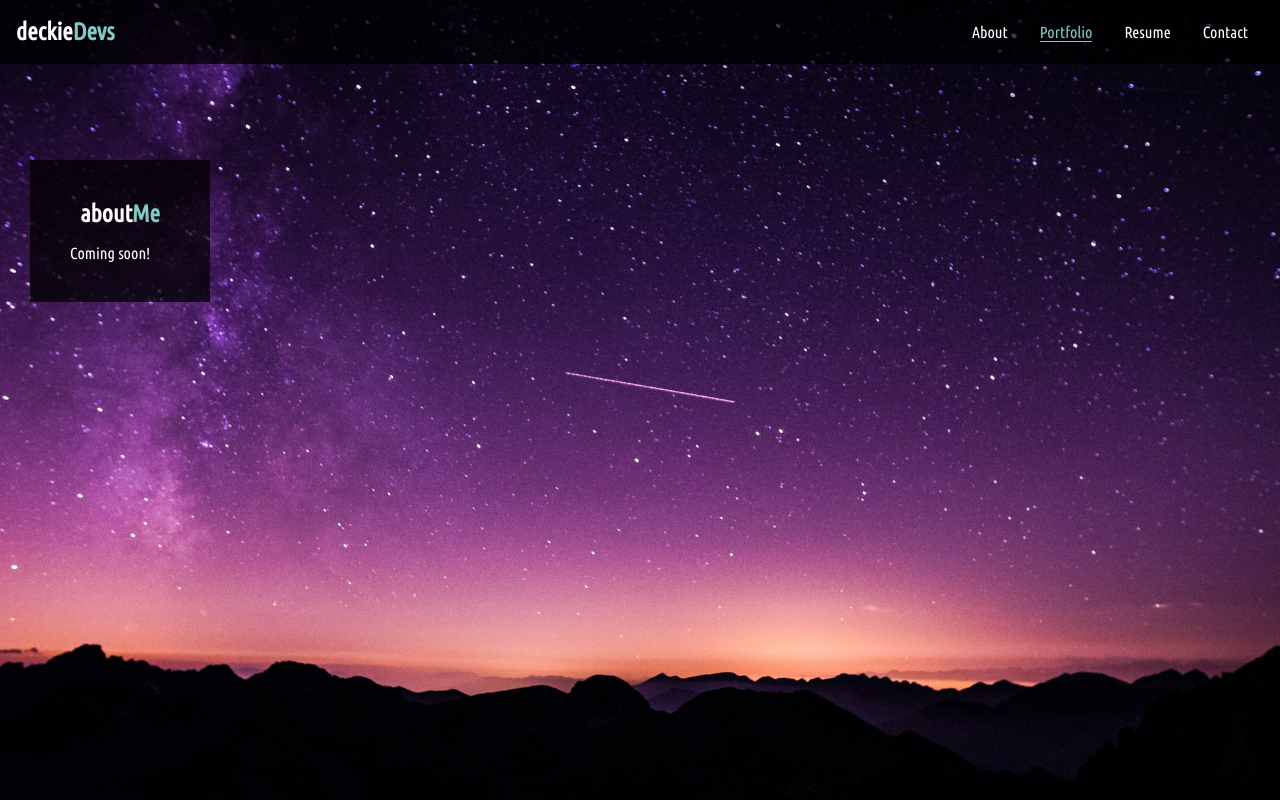
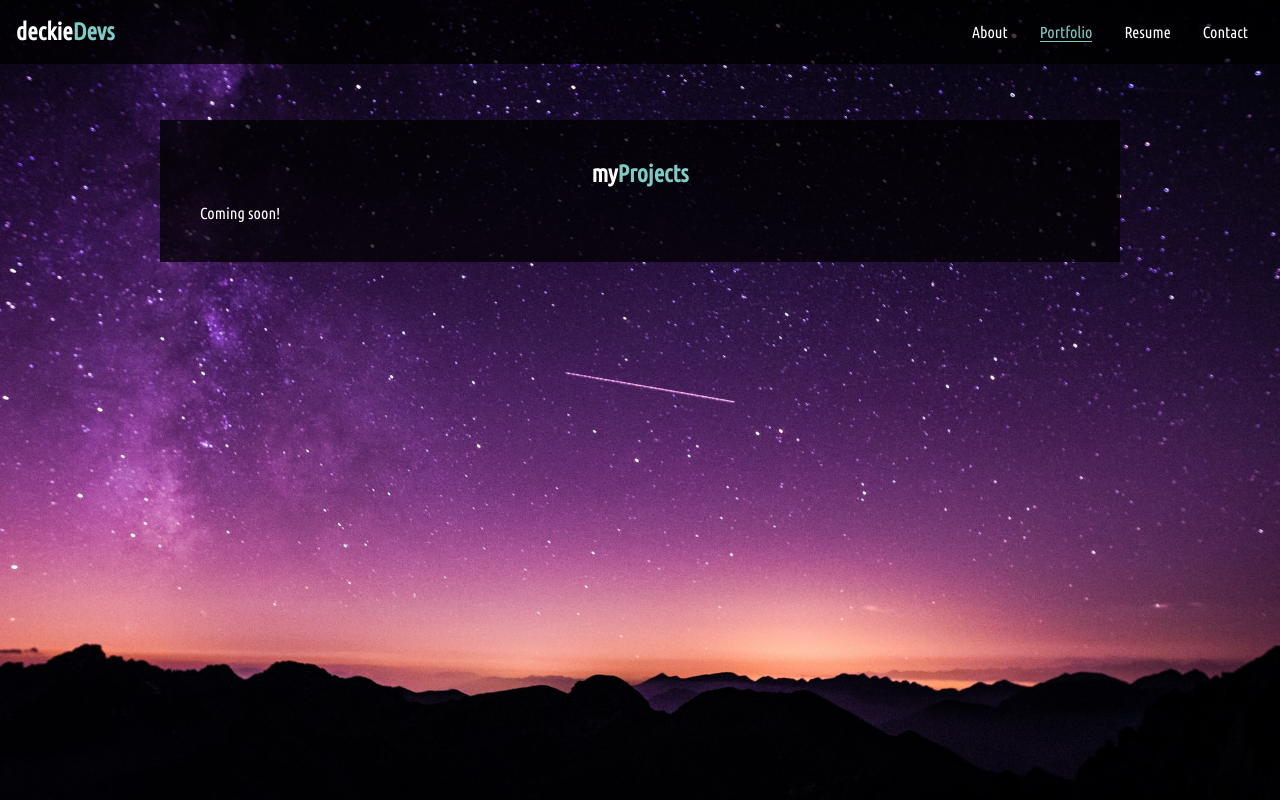
Before and after one commit to deckiedevs/deckiedevs.github.io, a React (Create React App) app: page / in a window 1280 px wide. Both pictures are taken after a click on the item "Portfolio". Built offline with nearby package versions, Linux system fonts and the light colour scheme.

Commit message:
uninstalled material-ui

```diff
--- a/package.json
+++ b/package.json
@@ -30,7 +30,6 @@
     ]
   },
   "dependencies": {
-    "@material-ui/core": "^4.11.3",
     "@testing-library/jest-dom": "^5.11.9",
     "@testing-library/react": "^11.2.5",
     "@testing-library/user-event": "^12.8.3",
--- a/routes/apiRoutes/index.js
+++ /dev/null
@@ -1,6 +0,0 @@
-const router = require('express').Router();
-const projectRoutes = require('./projectRoutes');
-
-router.use(projectRoutes);
-
-module.exports = router;
--- a/src/components/Portfolio/index.js
+++ b/src/components/Portfolio/index.js
@@ -1,5 +1,4 @@
 import React from 'react';
-import Grid from '@material-ui/core/Grid';
 
 function Portfolio() {
 
@@ -68,25 +67,11 @@ function Portfolio() {
     ]
 
     return (
-        <section className="flex-row justify-center">
-            <Grid
-                container
-                direction="row"
-                justify="center"
-                xs={10}
-                md={9}
-                className="bg-dark my-5 px-5 py-5">
-                    <Grid
-                        container
-                        item
-                        justify="center"
-                        xs={12}>
-                        <h2 className="mb-2">about<span className="text-primary">Me</span></h2>
-                    </Grid>
-                    <Grid container item xs={12}>
-                        Coming soon!
-                    </Grid>
-            </Grid>
+        <section className="flex-row justify-center vw100">
+            <div className="w75 bg-dark px-5 py-5">
+                <h2 className="text-center mb-2">my<span className="text-primary">Projects</span></h2>
+                <p>Coming soon!</p>
+            </div>
         </section>
     );
 }
--- a/src/components/Resume/index.js
+++ b/src/components/Resume/index.js
@@ -1,30 +1,15 @@
 import React from 'react';
-import Grid from '@material-ui/core/Grid';
 
 function Resume() {
     return (
-        <section className="flex-row justify-center">
-            <Grid
-                container
-                direction="row"
-                justify="center"
-                xs={10}
-                md={9}
-                className="bg-dark my-5 px-5 py-5">
-                    <Grid
-                        container
-                        item
-                        justify="center"
-                        xs={12}>
-                        <h2 className="mb-2">my<span className="text-primary">Resume</span></h2>
-                    </Grid>
+        <section className="flex-row justify-center vw100">
+            <div className="w75 bg-dark px-5 py-5">
+                <h2 className="text-center mb-2">my<span className="text-primary">Resume</span></h2>
 
-                    <Grid container item xs={12} md={8}>
-                        <p>
-                        Coming soon!
-                        </p>
-                    </Grid>
-            </Grid>
+                <p>
+                Coming soon!
+                </p>
+            </div>
         </section>
     );
 }
```
Also changed, not shown: routes/apiRoutes/projectRoutes.js (deleted, +0 -8 lines), routes/htmlRoutes/index.js (deleted, +0 -20 lines), 1 other file (tests, documents, lock files or other folders).
